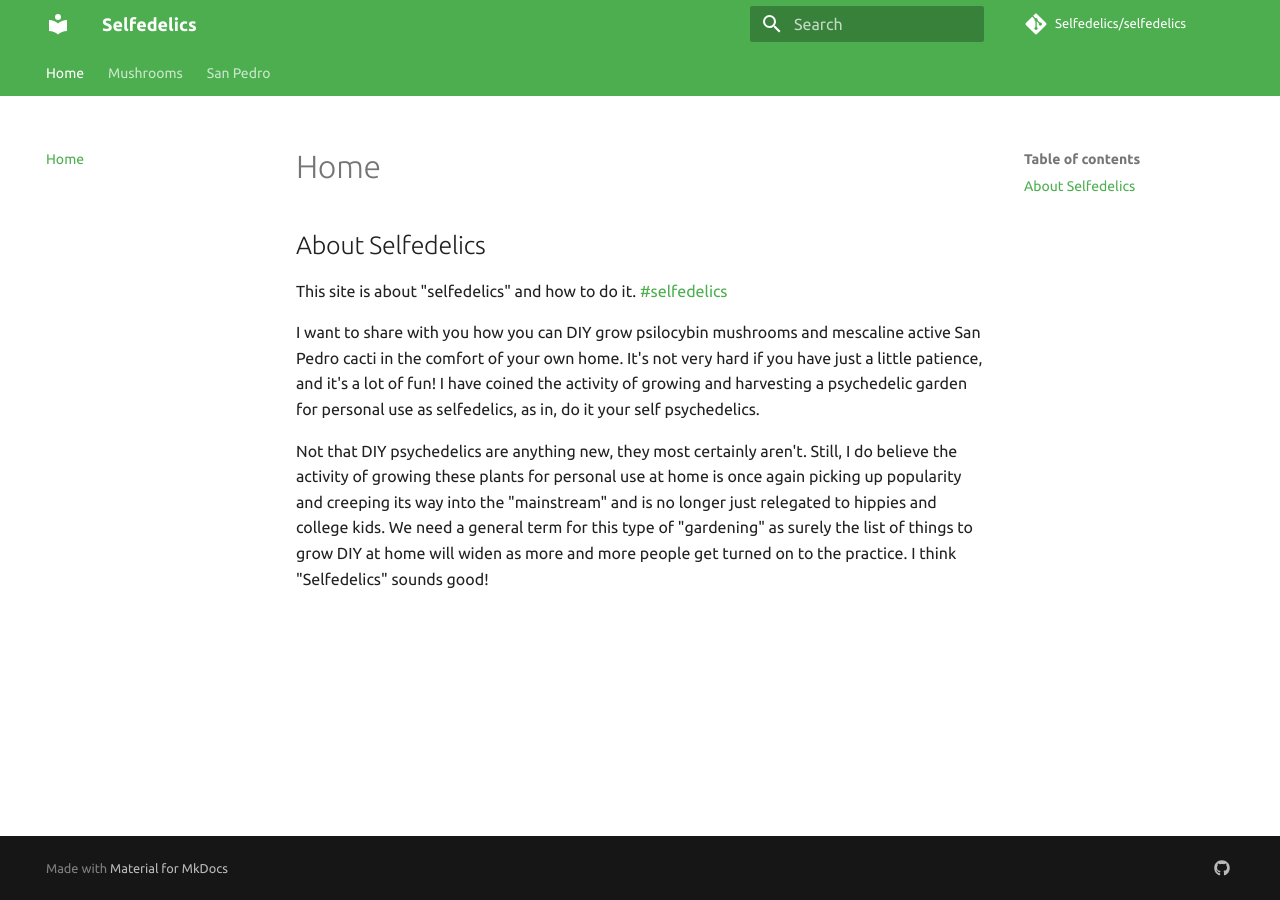
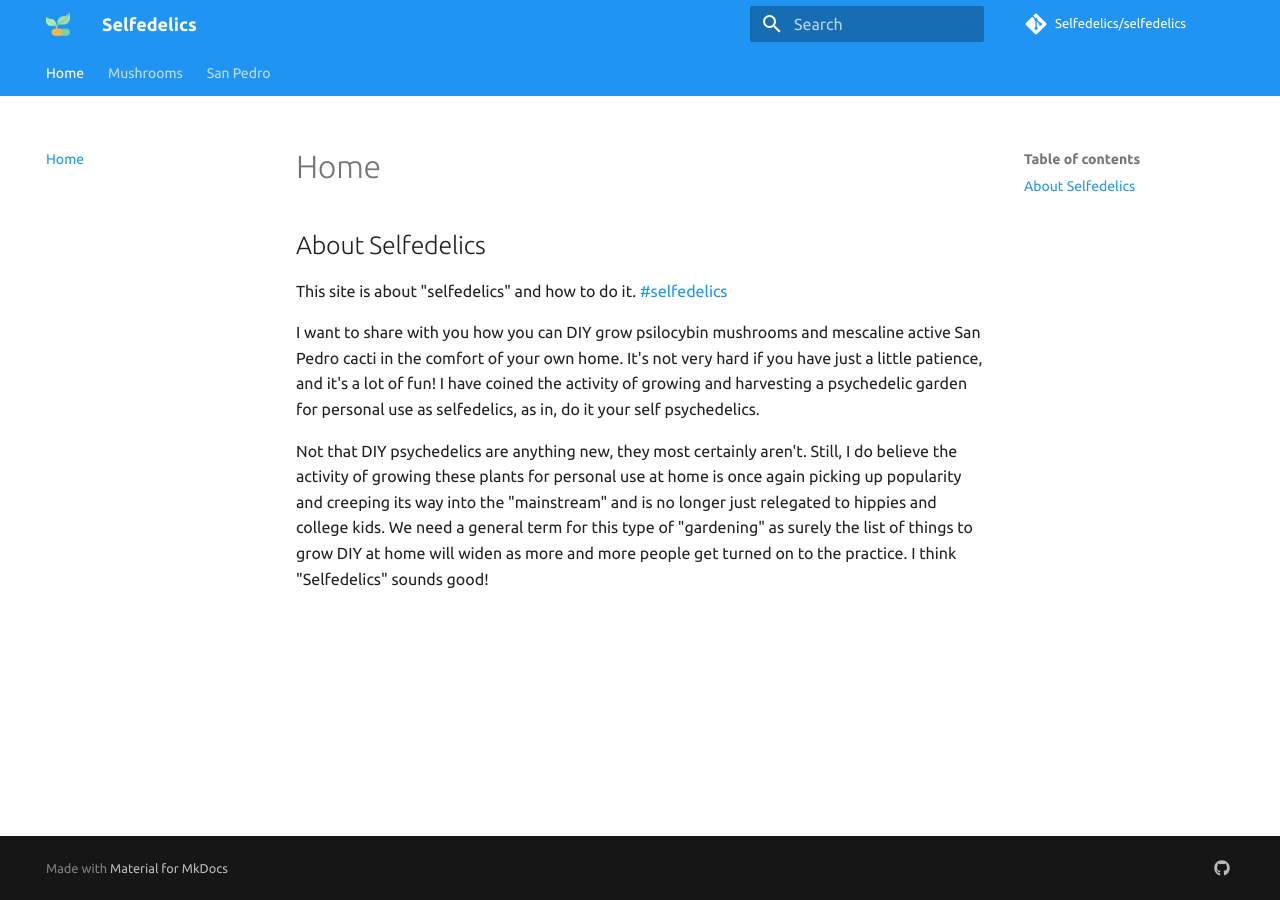
Before and after one commit to Selfedelics/selfedelics, an MkDocs documentation site: the page built from docs/index.md, in a window 1280 px wide. Built offline with MkDocs 1.6.1 and Material for MkDocs 9.7.7, drawn with Linux system fonts in a browser that asks for light colours; comment, search, counter and statistics services are not loaded.

Commit message:
adding logos and favicon, changing colors

```diff
--- a/mkdocs.yml
+++ b/mkdocs.yml
@@ -26,11 +26,13 @@ theme:
   name: 'material'
   language: 'en'
   palette:
-    primary: 'green'
-    accent: 'orange'
+    primary: 'blue'
+    accent: 'green'
   font:
     text: 'Ubuntu'
     code: 'Ubuntu Mono'
+  logo: 'images/logo.png'
+  favicon: 'images/logo.png'
   feature:
     tabs: true
 
```
Also changed, not shown: docs/images/logo-bt.svg (added), docs/images/logo.png (added).
